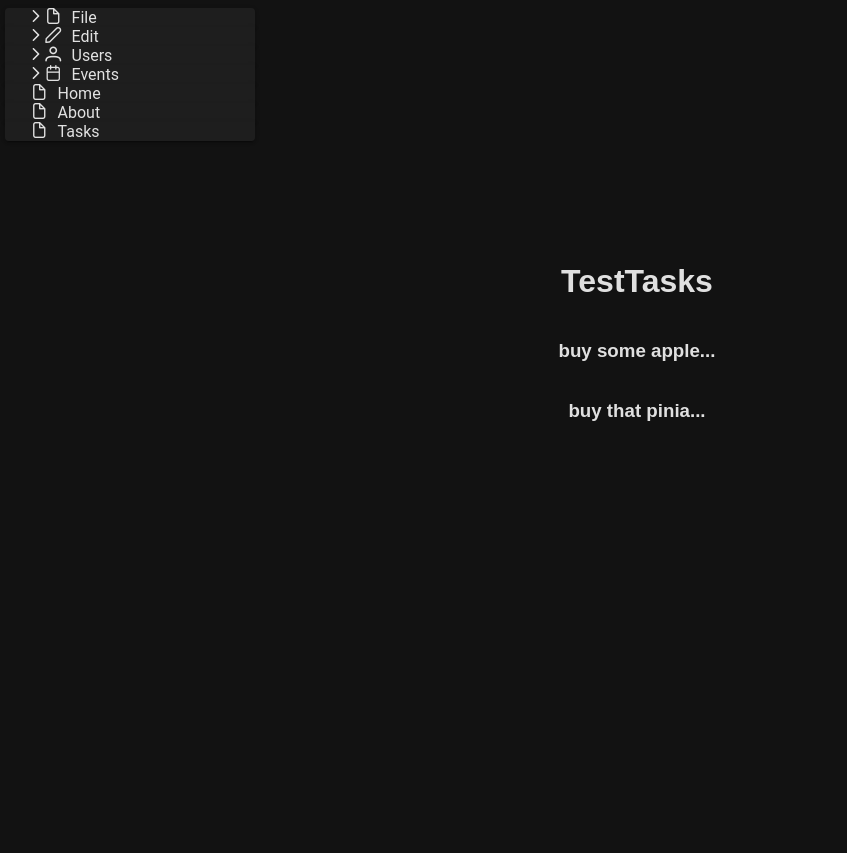
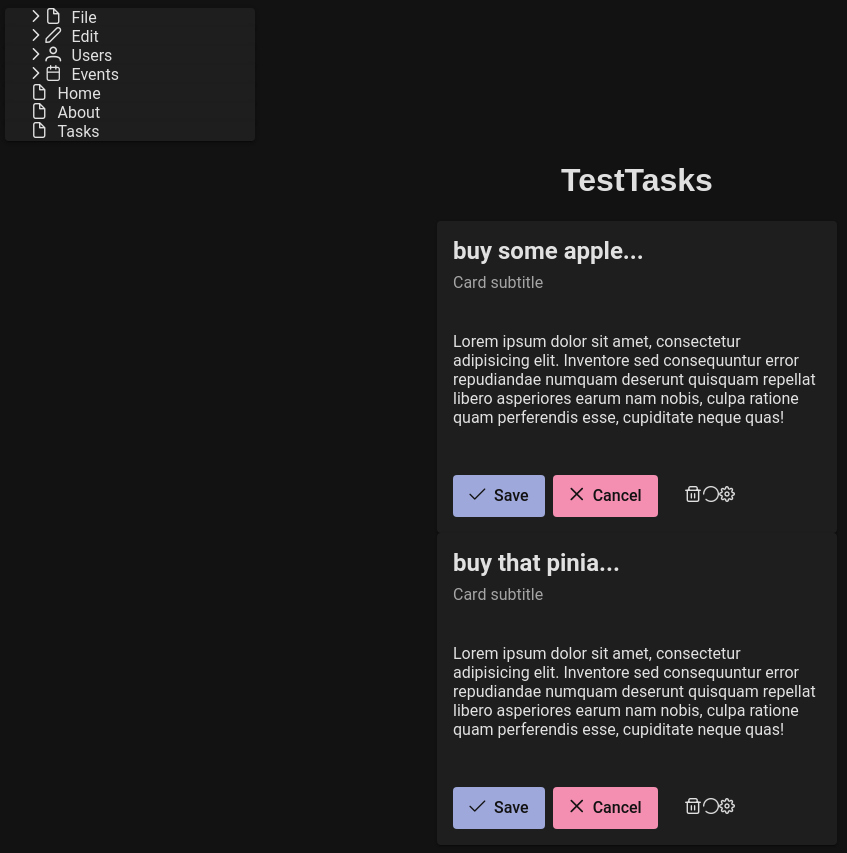
Before and after one commit to Glavyanov/VueJS-Education, a Vue app in the folder PrimeVue/app-demo/: page /tasks in a window 1280 px wide. Shown: the whole page, without its empty margins (3-850 px from the left). Before the commit the page ends 800 px from the top, so only its background shows below. Built offline with nearby package versions, Linux system fonts and the light colour scheme.

Commit message:
Add cards

```diff
--- a/PrimeVue/app-demo/src/components/TaskDetails.vue
+++ b/PrimeVue/app-demo/src/components/TaskDetails.vue
@@ -1,9 +1,38 @@
 <template>
-  <h3>{{ task.title }}</h3>
+  <Card style="width: 400px">
+    <template #header>
+    </template>
+    <template #title>{{ task.title }}</template>
+    <template #subtitle> Card subtitle </template>
+    <template #content>
+      <p>
+        Lorem ipsum dolor sit amet, consectetur adipisicing elit. Inventore sed
+        consequuntur error repudiandae numquam deserunt quisquam repellat libero
+        asperiores earum nam nobis, culpa ratione quam perferendis esse,
+        cupiditate neque quas!
+      </p>
+    </template>
+    <template #footer>
+      <ButtonBase icon="pi pi-check" label="Save" />
+      <ButtonBase
+        icon="pi pi-times"
+        label="Cancel"
+        severity="secondary"
+        style="margin-left: 0.5em"
+      />
+      <span style="margin-left: 25px">
+        <i class="pi pi-fw pi-trash"></i>
+        <i class="pi pi-spin pi-spinner" />
+        <i class="pi pi-spin pi-cog" />
+      </span>
+    </template>
+  </Card>
 </template>
 
 <script setup>
 import { defineProps } from "vue";
+import Card from "primevue/card";
+
 defineProps({
   task: Object,
 });
--- a/PrimeVue/app-demo/src/store/taskStore.js
+++ b/PrimeVue/app-demo/src/store/taskStore.js
@@ -4,7 +4,7 @@ import { ref } from 'vue';
 export const useTaskStore = defineStore('taskStore', () => {
 
     const tasks = ref([
-        {id: 1, title: "buy some apple...", isFav: false},
+        {id: 1, title: "buy some apple...", isFav: false },
         {id: 2, title: "buy that pinia...", isFav: true},
     ]);
 
```
